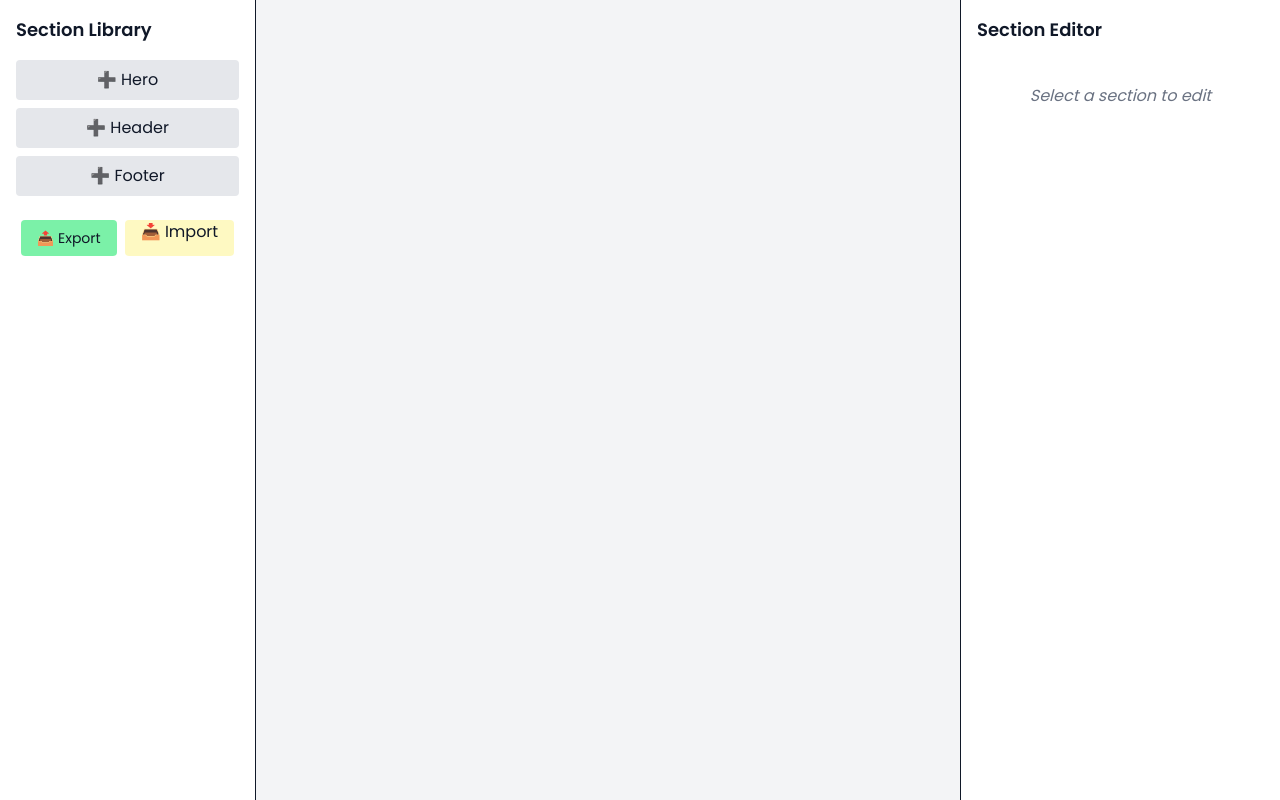
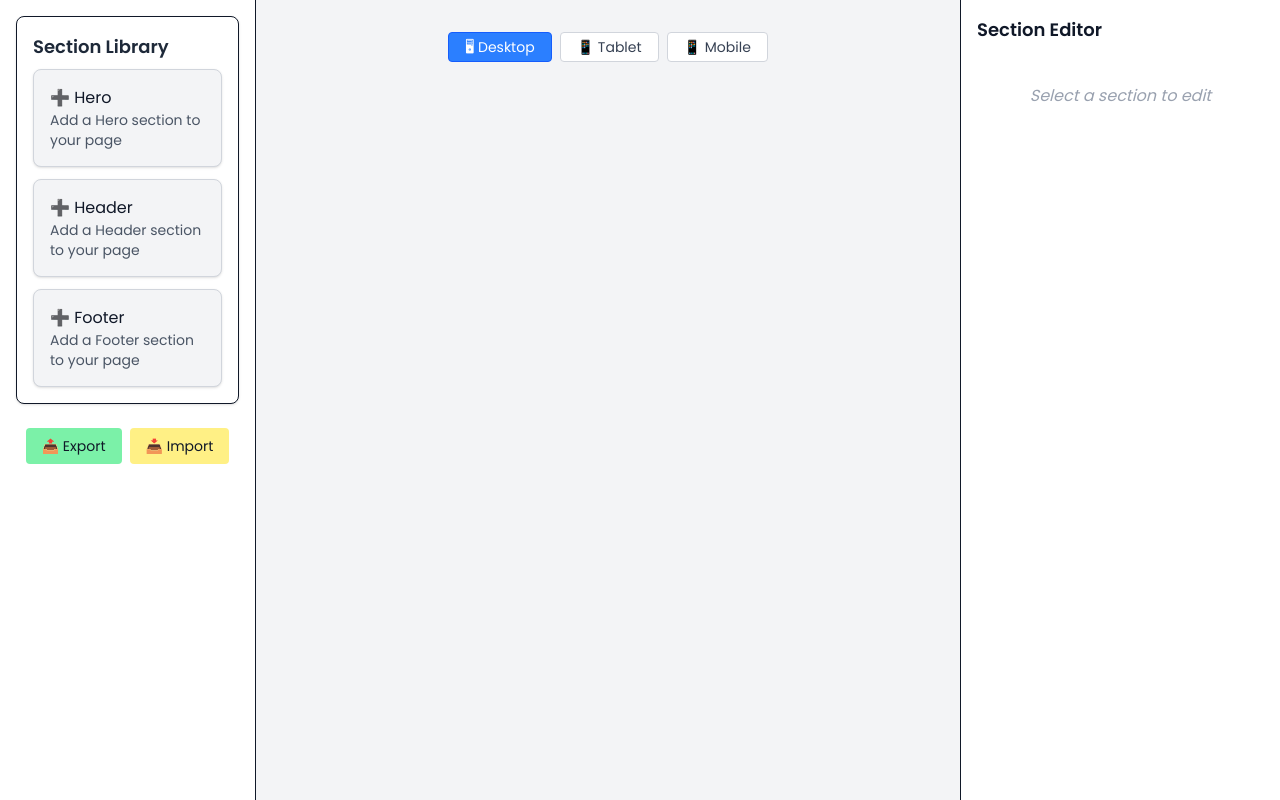
Before and after one commit to saeedhalabi/web-canvas, a Next.js app: page / in a window 1280 px wide. Built offline with nearby package versions, Linux system fonts and the light colour scheme.

Commit message:
fix: enhance UI components with improved styling, animations, and error handling

```diff
--- a/app/page.tsx
+++ b/app/page.tsx
@@ -11,7 +11,6 @@ export default function Home() {
     <main className="flex flex-col lg:flex-row min-h-screen">
       {/* Section Library */}
       <aside className="w-full lg:w-64 bg-white border-b lg:border-b-0 lg:border-r p-4 flex-shrink-0">
-        <h2 className="text-lg font-semibold mb-4">Section Library</h2>
         <SectionLibrary />
         <div className="mt-6 flex justify-center gap-2">
           <ExportButton />
--- a/components/EditorSidebar.tsx
+++ b/components/EditorSidebar.tsx
@@ -1,5 +1,8 @@
+"use client";
+
 import { useBuilder } from "@/hooks/useBuilder";
 import { SectionPropsMap } from "@/types/builder";
+import { motion } from "framer-motion";
 
 export default function EditorSidebar() {
   const { sections, selectedSectionId, updateSectionProps, setSections } =
@@ -11,25 +14,42 @@ export default function EditorSidebar() {
 
   if (!selectedSection) {
     return (
-      <div className="p-6 text-center text-gray-500 italic">
+      <motion.div
+        key="empty"
+        initial={{ opacity: 0, y: 10 }}
+        animate={{ opacity: 1, y: 0 }}
+        exit={{ opacity: 0, y: 10 }}
+        className="p-6 text-center text-gray-400 italic select-none"
+      >
         Select a section to edit
-      </div>
+      </motion.div>
     );
   }
 
   const { id, type, props } = selectedSection;
 
   return (
-    <div className="space-y-6 p-4 bg-white rounded-md shadow-md mx-2">
+    <motion.div
+      key="editor"
+      initial={{ opacity: 0, x: 20 }}
+      animate={{ opacity: 1, x: 0 }}
+      exit={{ opacity: 0, x: 20 }}
+      transition={{ type: "spring", stiffness: 100, damping: 20 }}
+      className="space-y-8 p-6 bg-white rounded-2xl shadow-lg mx-2 border border-gray-200"
+      style={{ minWidth: "320px" }}
+    >
       {/* Title input for all */}
       <div>
-        <label htmlFor="title" className="block text-sm font-medium">
+        <label
+          htmlFor="title"
+          className="block text-sm font-semibold text-gray-700 mb-2 tracking-wide"
+        >
           Title
         </label>
         <input
           id="title"
           type="text"
-          className="w-full mt-1 p-2 border rounded focus:outline-none focus:ring-2 focus:ring-indigo-500 transition"
+          className="w-full mt-1 p-3 border-2 border-gray-300 rounded-lg focus:outline-none focus:border-gray-500 focus:shadow-md transition duration-300 ease-in-out placeholder:text-gray-400 font-medium text-gray-900"
           placeholder="Edit title..."
           value={(props as SectionPropsMap[typeof type]).title || ""}
           onChange={e => updateSectionProps(id, { title: e.target.value })}
@@ -38,20 +58,23 @@ export default function EditorSidebar() {
 
       {/* Description input for all */}
       <div>
-        <label htmlFor="description" className="block text-sm font-medium">
+        <label
+          htmlFor="description"
+          className="block text-sm font-semibold text-gray-700 mb-2 tracking-wide"
+        >
           Description
         </label>
         <textarea
           id="description"
           rows={4}
-          className="w-full mt-1 p-2 border rounded focus:outline-none focus:ring-2 focus:ring-indigo-500 transition"
+          className="w-full mt-1 p-3 border-2 border-gray-300 rounded-lg focus:outline-none focus:border-gray-500 focus:shadow-md transition duration-300 ease-in-out placeholder:text-gray-400 font-medium text-gray-900 resize-none"
           placeholder="Edit description..."
           value={(props as SectionPropsMap[typeof type]).description || ""}
           onChange={e =>
             updateSectionProps(id, { description: e.target.value })
           }
         />
-        <p className="text-xs text-gray-400 mt-1">
+        <p className="text-xs text-gray-400 mt-1 select-none">
           {(props as SectionPropsMap[typeof type]).description?.length || 0}{" "}
           characters
         </p>
@@ -59,27 +82,39 @@ export default function EditorSidebar() {
 
       {/* Image URL input for all */}
       <div>
-        <label htmlFor="imageUrl" className="block text-sm font-medium">
+        <label
+          htmlFor="imageUrl"
+          className="block text-sm font-semibold text-gray-700 mb-2 tracking-wide"
+        >
           Image URL
         </label>
         <input
           id="imageUrl"
           type="text"
-          className="w-full mt-1 p-2 border rounded focus:outline-none focus:ring-2 focus:ring-indigo-500 transition"
+          className="w-full mt-1 p-3 border-2 border-gray-300 rounded-lg focus:outline-none focus:border-gray-500 focus:shadow-md transition duration-300 ease-in-out placeholder:text-gray-400 font-medium text-gray-900"
           placeholder="Paste image URL..."
           value={(props as SectionPropsMap[typeof type]).imageUrl || ""}
           onChange={e => updateSectionProps(id, { imageUrl: e.target.value })}
         />
       </div>
 
-      <button
-        className="w-full border border-red-400 bg-red-50 text-red-600 rounded p-2 hover:bg-red-100 transition"
+      <motion.button
+        whileHover={{
+          scale: 1.05,
+          backgroundColor: "#fca5a5",
+          color: "#991b1b",
+          boxShadow: "0 4px 12px rgba(156, 163, 175, 0.6)",
+        }}
+        whileTap={{ scale: 0.95 }}
+        transition={{ type: "spring", stiffness: 300, damping: 15 }}
+        className="w-full border border-gray-300 bg-gray-50 text-gray-700 rounded-lg p-3 font-semibold shadow-sm hover:shadow-md transition-colors"
         onClick={() =>
           setSections(sections.filter(section => section.id !== id))
         }
+        aria-label="Delete Section"
       >
         🗑️ Delete Section
-      </button>
-    </div>
+      </motion.button>
+    </motion.div>
   );
 }
--- a/components/ImportButton.tsx
+++ b/components/ImportButton.tsx
@@ -12,21 +12,29 @@ export default function ImportButton() {
     const reader = new FileReader();
     reader.onload = e => {
       try {
-        const data = JSON.parse(e.target?.result as string);
+        const text = e.target?.result as string;
+        const data = JSON.parse(text);
+
+        if (!Array.isArray(data)) throw new Error("Invalid section format");
+
         setSections(data);
+        alert("✅ Sections imported successfully!");
       } catch (error) {
-        console.error("Failed to parse JSON:", error);
+        console.error("Import failed:", error);
+        alert("❌ Failed to import. Make sure it's a valid JSON file.");
       }
     };
     reader.readAsText(file);
   }
 
   return (
-    <label
-      className="px-4 py-[9] bg-yellow-100 hover:bg-yellow-200 rounded cursor-pointer"
-      onClick={() => fileInputRef.current?.click()}
-    >
-      📥 Import
+    <>
+      <label
+        className="inline-block px-4 py-2 bg-yellow-200 hover:bg-yellow-300 text-sm rounded cursor-pointer transition"
+        onClick={() => fileInputRef.current?.click()}
+      >
+        📥 Import
+      </label>
       <input
         type="file"
         accept=".json"
@@ -34,6 +42,6 @@ export default function ImportButton() {
         className="hidden"
         onChange={handleFileChange}
       />
-    </label>
+    </>
   );
 }
--- a/components/PreviewArea.tsx
+++ b/components/PreviewArea.tsx
@@ -1,5 +1,6 @@
 "use client";
 
+import { useState } from "react";
 import {
   DndContext,
   closestCenter,
@@ -8,24 +9,20 @@ import {
   useSensors,
   DragEndEvent,
 } from "@dnd-kit/core";
-
 import {
   SortableContext,
   verticalListSortingStrategy,
   arrayMove,
   useSortable,
 } from "@dnd-kit/sortable";
-
 import { CSS } from "@dnd-kit/utilities";
-
 import { FiMove } from "react-icons/fi";
+import { motion, AnimatePresence } from "framer-motion";
 
 import Header from "@/sections/Header";
 import Hero from "@/sections/Hero";
 import Footer from "@/sections/Footer";
 import { useBuilder } from "@/hooks/useBuilder";
-
-import { motion, AnimatePresence } from "framer-motion";
 import {
   SectionType,
   SectionPropsMap,
@@ -64,8 +61,8 @@ function SortableSection<T extends keyof SectionPropsMap>({
     <div
       ref={setNodeRef}
       style={style}
-      className={`border p-2 rounded-md bg-white cursor-pointer ${
-        isSelected ? "border-blue-500" : "border-transparent"
+      className={`group relative border p-4 rounded-xl bg-white shadow-sm transition hover:shadow-md cursor-pointer ${
+        isSelected ? "border-blue-500 ring-2 ring-blue-200" : "border-gray-200"
       }`}
       onClick={() => onSelect(id)}
     >
@@ -73,14 +70,15 @@ function SortableSection<T extends keyof SectionPropsMap>({
       <div
         {...attributes}
         {...listeners}
-        className="cursor-move mb-2 p-1 inline-block text-gray-400 hover:text-gray-700 hover:bg-gray-100 rounded"
-        onClick={e => e.stopPropagation()} // prevent selecting when dragging
+        className="absolute -top-3 -left-3 bg-white border border-gray-300 rounded-full p-1 text-gray-400 group-hover:text-gray-600 group-hover:shadow-md transition cursor-grab z-10"
+        onClick={e => e.stopPropagation()}
         title="Drag to reorder"
       >
-        <FiMove size={18} />
+        <FiMove size={16} />
       </div>
 
-      {Component}
+      {/* Section preview */}
+      <div className="pointer-events-none">{Component}</div>
     </div>
   );
 }
@@ -88,6 +86,10 @@ function SortableSection<T extends keyof SectionPropsMap>({
 export default function PreviewArea() {
   const { sections, setSections, selectedSectionId, setSelectedSectionId } =
     useBuilder();
+
+  const [viewport, setViewport] = useState<"desktop" | "tablet" | "mobile">(
+    "desktop"
+  );
 
   const sensors = useSensors(useSensor(PointerSensor));
 
@@ -102,6 +104,28 @@ export default function PreviewArea() {
   }
 
   return (
+    <>
+      {/* Viewport Switcher */}
+      <div className="flex justify-center gap-2 mb-4">
+        {(["desktop", "tablet", "mobile"] as const).map(mode => (
+          <button
+            key={mode}
+            onClick={() => setViewport(mode)}
+            className={`px-4 py-1 rounded border text-sm font-medium transition
+              ${
+                viewport === mode
+                  ? "bg-blue-500 text-white border-blue-600"
+                  : "bg-white text-gray-700 border-gray-300 hover:bg-gray-100"
+              }`}
+          >
+            {mode === "desktop" && "🖥 Desktop"}
+            {mode === "tablet" && "📱 Tablet"}
+            {mode === "mobile" && "📱 Mobile"}
+          </button>
+        ))}
+      </div>
+
+      {/* Canvas Preview */}
       <DndContext
         sensors={sensors}
         collisionDetection={closestCenter}
@@ -112,7 +136,18 @@ export default function PreviewArea() {
           strategy={verticalListSortingStrategy}
         >
           <AnimatePresence>
-          <div className="space-y-2 max-w-3xl mx-auto break-words">
+            <div
+              className={`
+                mx-auto w-full px-2 sm:px-4 md:px-6 py-6 transition-all duration-300
+                ${
+                  viewport === "desktop"
+                    ? "max-w-4xl"
+                    : viewport === "tablet"
+                    ? "max-w-md"
+                    : "max-w-xs"
+                }
+              `}
+            >
               {sections.map(({ id, type, props }) => (
                 <motion.div
                   key={id}
@@ -135,5 +170,6 @@ export default function PreviewArea() {
           </AnimatePresence>
         </SortableContext>
       </DndContext>
+    </>
   );
 }
--- a/components/SectionLibrary.tsx
+++ b/components/SectionLibrary.tsx
@@ -1,18 +1,26 @@
 import { useBuilder } from "@/hooks/useBuilder";
 import { SectionType } from "@/types/builder";
-const sectionTypes = ["Hero", "Header", "Footer"];
+
+const sectionTypes: SectionType[] = ["Hero", "Header", "Footer"];
+
 export default function SectionLibrary() {
   const { addSection } = useBuilder();
 
   return (
-    <section className="space-y-2">
+    <section className="space-y-3 p-4 bg-white border rounded-lg shadow-sm">
+      <h2 className="text-lg font-semibold text-gray-800 mb-2">
+        Section Library
+      </h2>
       {sectionTypes.map(type => (
         <button
           key={type}
-          className="w-full p-2 bg-gray-200 hover:bg-gray-300 rounded"
-          onClick={() => addSection(type as SectionType)}
+          className="w-full text-left p-4 bg-gray-100 hover:bg-gray-200 rounded-lg transition border border-gray-300 shadow-sm"
+          onClick={() => addSection(type)}
         >
-          ➕ {type}
+          <div className="text-base font-medium text-gray-900">➕ {type}</div>
+          <div className="text-sm text-gray-600">
+            Add a {type} section to your page
+          </div>
         </button>
       ))}
     </section>
```
Also changed, not shown: components/ExportButton.tsx (+11 -2 lines). Lines whose indentation alone changed are shown as unchanged.
